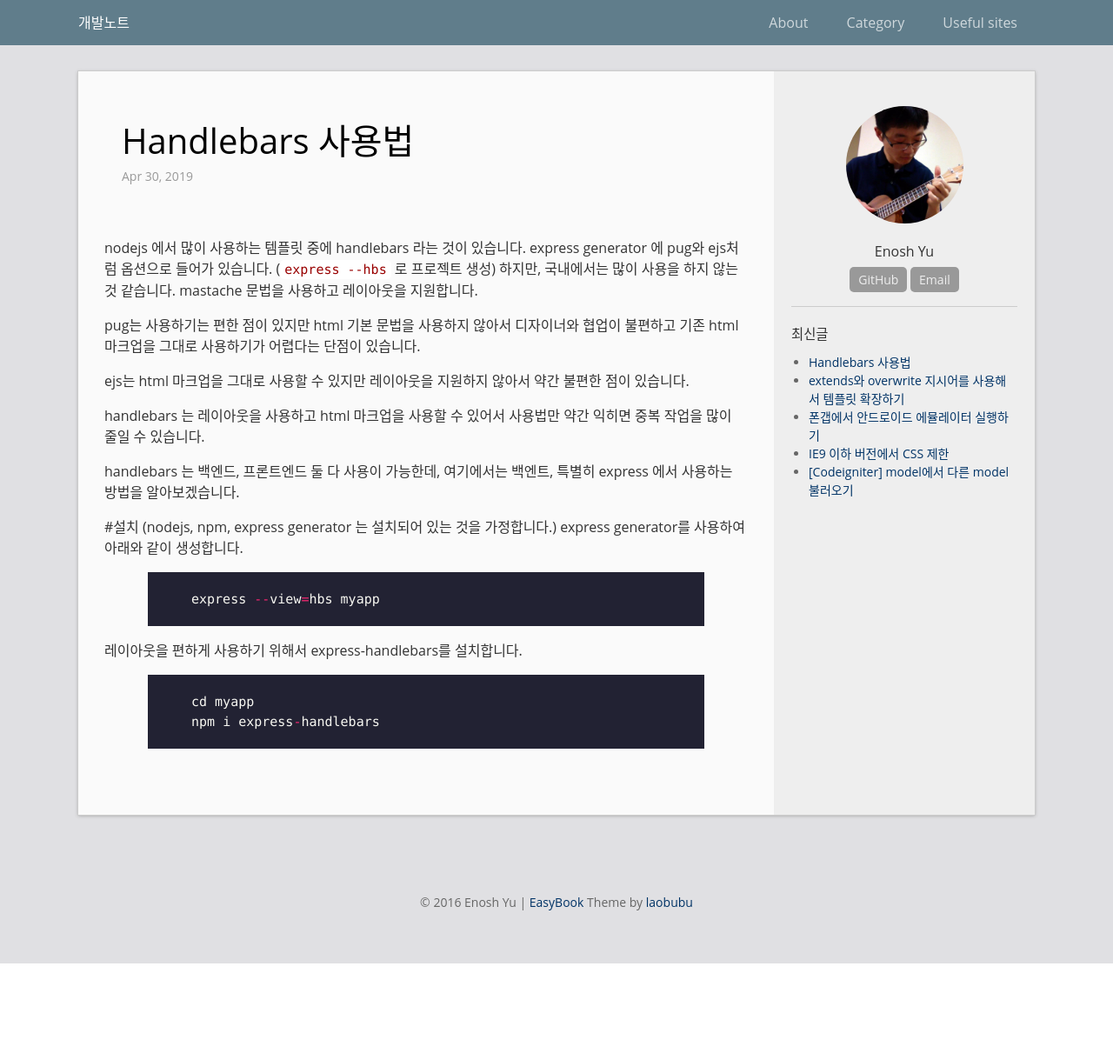
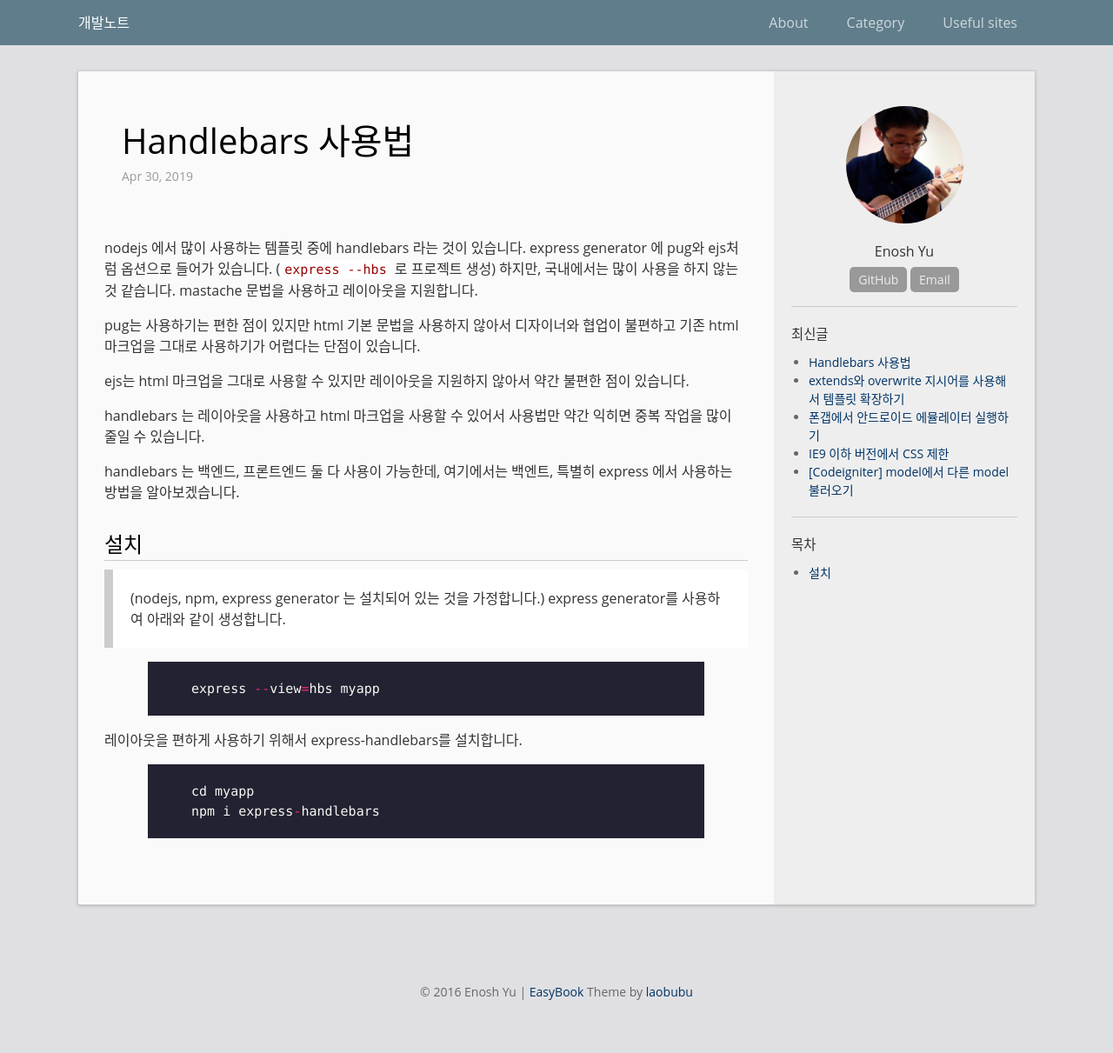
Before and after one commit to Enosh-Yu/enosh-yu.github.io, a Jekyll site: the page built from _posts/2019-05-01-how-to-use-handlebars.md, in a window 1280 px wide. Shown: the whole page at 87% size. Built offline with Jekyll 4.4.1, drawn with Linux system fonts in a browser that asks for light colours; comment, search, counter and statistics services are not loaded; before the commit the page ends 1108 px from its top, so only the background shows below that.

Commit message:
modify post

```diff
--- a/_posts/2019-05-01-how-to-use-handlebars.md
+++ b/_posts/2019-05-01-how-to-use-handlebars.md
@@ -16,8 +16,9 @@ handlebars 는 레이아웃을 사용하고 html 마크업을 사용할 수 있
 
 handlebars 는 백엔드, 프론트엔드 둘 다 사용이 가능한데, 여기에서는 백엔트, 특별히 express 에서 사용하는 방법을 알아보겠습니다.
 
-#설치
-(nodejs, npm, express generator 는 설치되어 있는 것을 가정합니다.)
+설치
+===
+>(nodejs, npm, express generator 는 설치되어 있는 것을 가정합니다.)
 express generator를 사용하여 아래와 같이 생성합니다.
 {% highlight ruby %}
 express --view=hbs myapp
```
